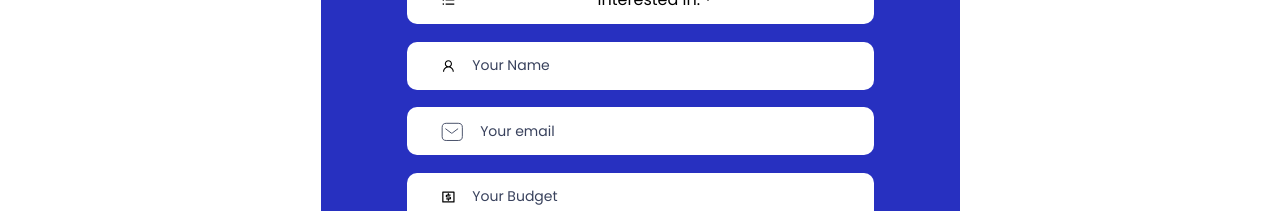
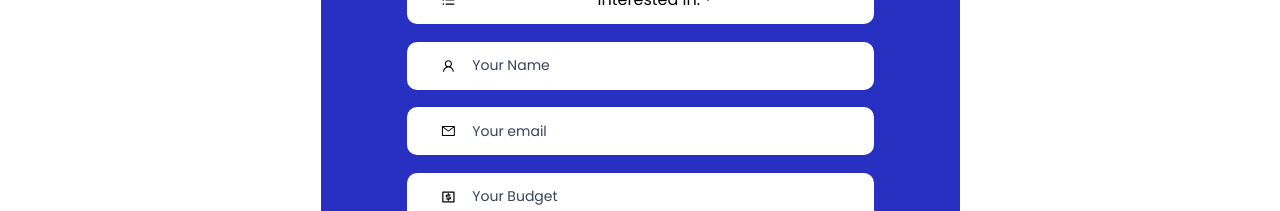
Before and after one commit to aiahsan/allinone, a Next.js app: page / in a window 1280 px wide. Shown: the part 3580-3791 px from the top of the page. Built offline with nearby package versions, Linux system fonts and the light colour scheme.

Commit message:
mail icon fixed

```diff
--- a/components/quote.jsx
+++ b/components/quote.jsx
@@ -4,6 +4,7 @@ import {
   AiOutlineUser,
   AiOutlineUnorderedList,
   AiOutlineMessage,
+  AiOutlineMail,
 } from "react-icons/ai";
 import { collection, addDoc } from "firebase/firestore";
 
@@ -179,7 +180,7 @@ export default function Quote({ setmessage, setshowmessage }) {
                 <div className="flex-between flex-column">
                   <div className="sb-box flex-between w-100 flex-column">
                     <div className="flex-between inputbox">
-                      <Icons name="mail" />
+                      <AiOutlineMail color="black" />
                       <input
                         {...getFieldProps("email")}
                         placeholder="Your email"
```
